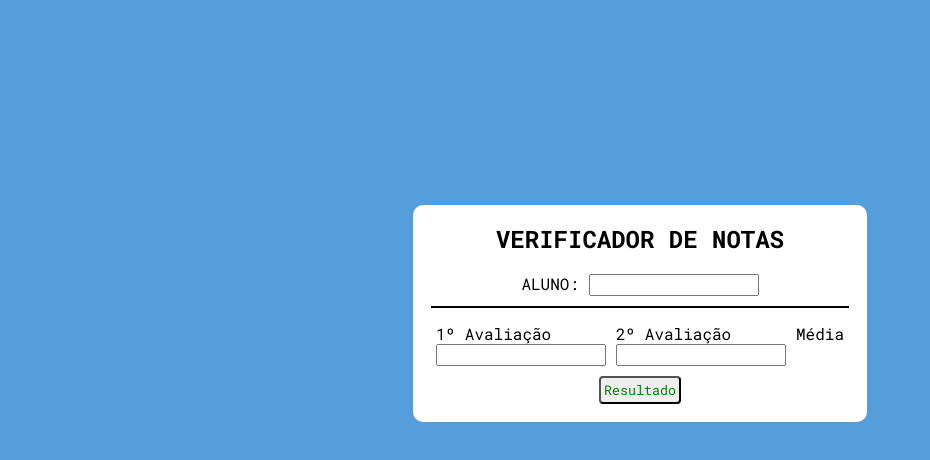
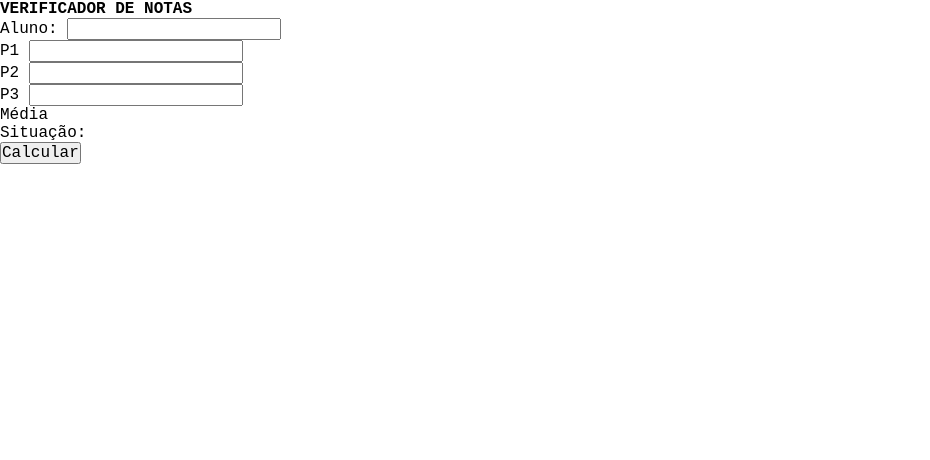
Before and after one commit to Layza-afk/CalculoDeMedia, a plain HTML site: page Notas - atvd/index.html in a window 1280 px wide. Shown: the whole page, without its empty margins (0-930 px from the left). Drawn offline with Linux system fonts and the light colour scheme.

Commit message:
Estrutura feita

```diff
--- a/Notas - atvd/index.html
+++ b/Notas - atvd/index.html
@@ -8,37 +8,43 @@
   </head>
 
   <body>
-    <div class="conteudo">
+    <div class="conteiner">
       <h1>VERIFICADOR DE NOTAS</h1>
 
-      <div class="aluno">
-        <label for="">ALUNO:</label>
+      <div class="campoAluno">
+        <label>Aluno:</label>
         <input type="text" id="nome" />
       </div>
 
-      <hr>
-
-      <form>
+      <div class="campoNotas">
         <div>
-          <label for="">1º Avaliação</label>
-          <input type="number" id="nota1" />
+          <label>P1</label>
+          <input type="number" id="p1" />
         </div>
 
         <div>
-          <label for="">2º Avaliação</label>
-          <input type="number" id="nota2" />
+          <label>P2</label>
+          <input type="number" id="p2" />
         </div>
 
         <div>
-          <label for="">Média</label>
-          <div id="media"></div>
+          <label>P3</label>
+          <input type="number" id="p3" />
         </div>
-      </form>
 
-      <div class="divResposta">
-        <button onclick="result()">Resultado</button>
+        <div>
+          <label>Média</label>
+          <span id="media"></span>
+        </div>
       </div>
     </div>
+
+    <div class="campoSitu">
+      <p>Situação:</p>
+      <span id="situ"></span>
+    </div>
+
+    <button onclick="result()">Calcular</button>
 
     <script src="script.js"></script>
   </body>
--- a/Notas - atvd/script.js
+++ b/Notas - atvd/script.js
@@ -1,33 +1,27 @@
 function result() {
-    let nome = document.getElementById('nome').value;
+  let nome = document.getElementById("nome").value;
+  let p1 = document.getElementById("p1").value;
+  let p2 = document.getElementById("p2").value;
+  let p3 = document.getElementById("p3").value;
 
-    if (nome === "") {
-        alert ("nome");
-        return;
-    }
+  if (nome === "" || p1 === "" || p2 === "" || p3 === "") {
+    alert("Preencha os campos corretamente");
+    return;
+  }
 
-    let p1 = document.getElementById('nota1').value;
+  let confirme = prompt(
+    "Você inseriu os dados corretamente? S/N"
+  ).toUpperCase();
 
-    if (p1 === "" || isNaN(p1) || p1 < 0 || p1 > 10) {
-        alert("p1");
-        return;
-    }
+  if (confirme === "N") {
+    alert("Corriga-as!");
+    return;
+  } else if (confirme === "S") {
+    let media = (parseFloat(p1) + parseFloat(p2) + parseFloat(p3)) / 3;
 
-    let p2 = document.getElementById('nota2').value;
+    document.getElementById("media").innerText = media.toFixed(2);
 
-    if (p2 === "" || isNaN(p2) || p2 < 0 || p2 > 10) {
-        alert("p2");
-        return;
-    }
-
-
-    let confirme = prompt("Você inseriu os dados corretamente? S/N");
-
-    if (confirme === "N") {
-        alert("Corriga-as")
-        return;
-    } else if (confirme === "S") {
-        let media = (parseFloat(p1) + parseFloat(p2)) / 2;
-        document.getElementById('media').innerText = media;
-    }
+    let situacao = media >= 7 ? "Aprovado" : "Reprovado";
+    document.getElementById("situ").innerText = situacao;
+  }
 }
--- a/Notas - atvd/style.css
+++ b/Notas - atvd/style.css
@@ -1,69 +1,7 @@
-@import url('https://fonts.googleapis.com/css2?family=Roboto+Mono:ital,wght@0,100..700;1,100..700&display=swap');
-
 * {
-    margin: 0;
-    padding: 0;
-    box-sizing: border-box;
-    font-family: 'Roboto Mono', Arial, sans-serif;
+  margin: 0;
+  padding: 0;
+  box-sizing: border-box;
+  font-size: 16px;
+  font-family: "Courier New", Courier, monospace;
 }
-
-body {
-    display: flex;
-    align-items: center;
-    justify-content: center;
-    background: #569ddc;
-}
-
-.conteudo {
-    display: flex;
-    align-items: center;
-    flex-direction: column;
-    margin-top: 16%;
-    padding: 18px;
-    border-radius: 10px;
-    background: #fff;
-}
-
-.conteudo h1 {
-    font-size: 24px;
-    margin-bottom: 18px;
-}
-
-.conteudo .aluno {
-    font-size: 16px;
-}
-
-hr {
-    margin: 10px 0;
-    border: 1px solid black;
-    width: 100%;
-}
-
-form {
-    display: flex;
-    justify-content: space-between;
-    font-size: 16px;
-}
-
-form div {
-    display: flex;
-    flex-direction: column;
-    margin: 5px;
-}
-
-form input {
-    display: flex;
-    text-align: center;
-}
-
-.divResposta {
-    margin-top: 5px;
-    font-size: 16px;
-}
-
-.divResposta button {
-    padding: 3px;
-    border-radius: 4px;
-    color: green;
-    cursor: pointer;
-}
```
